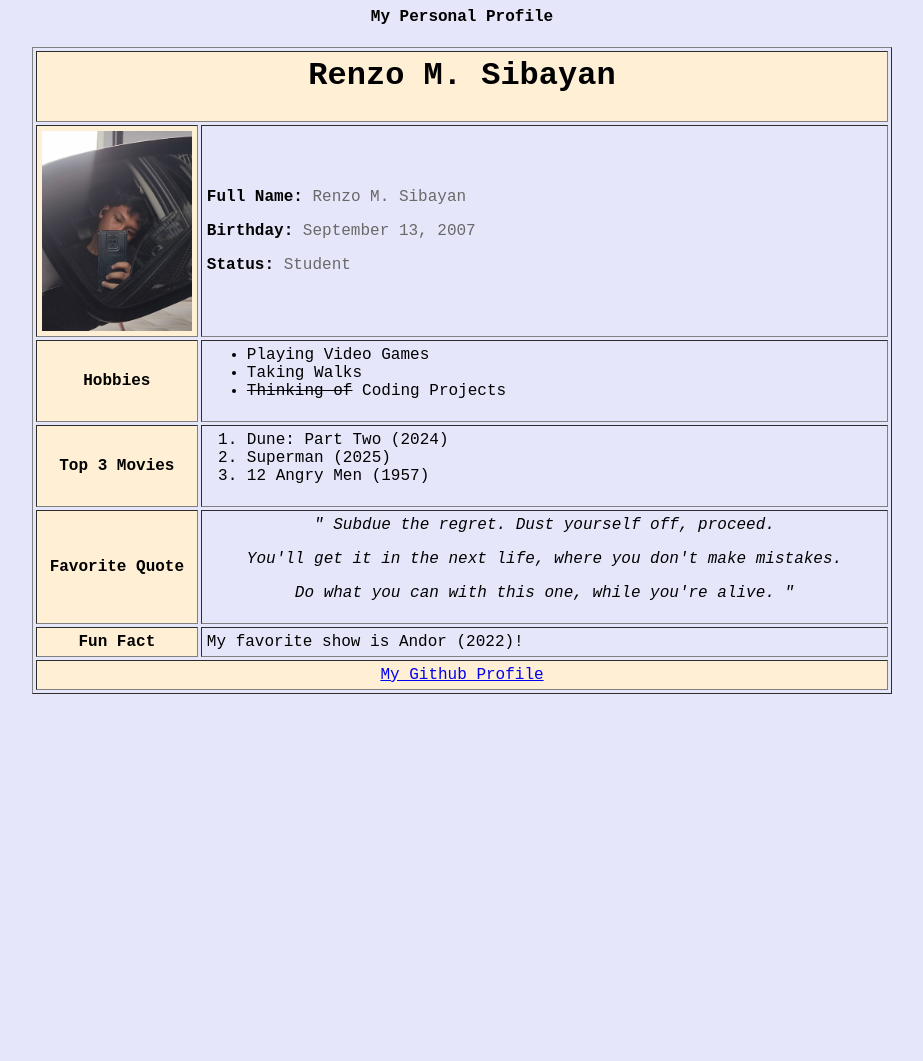
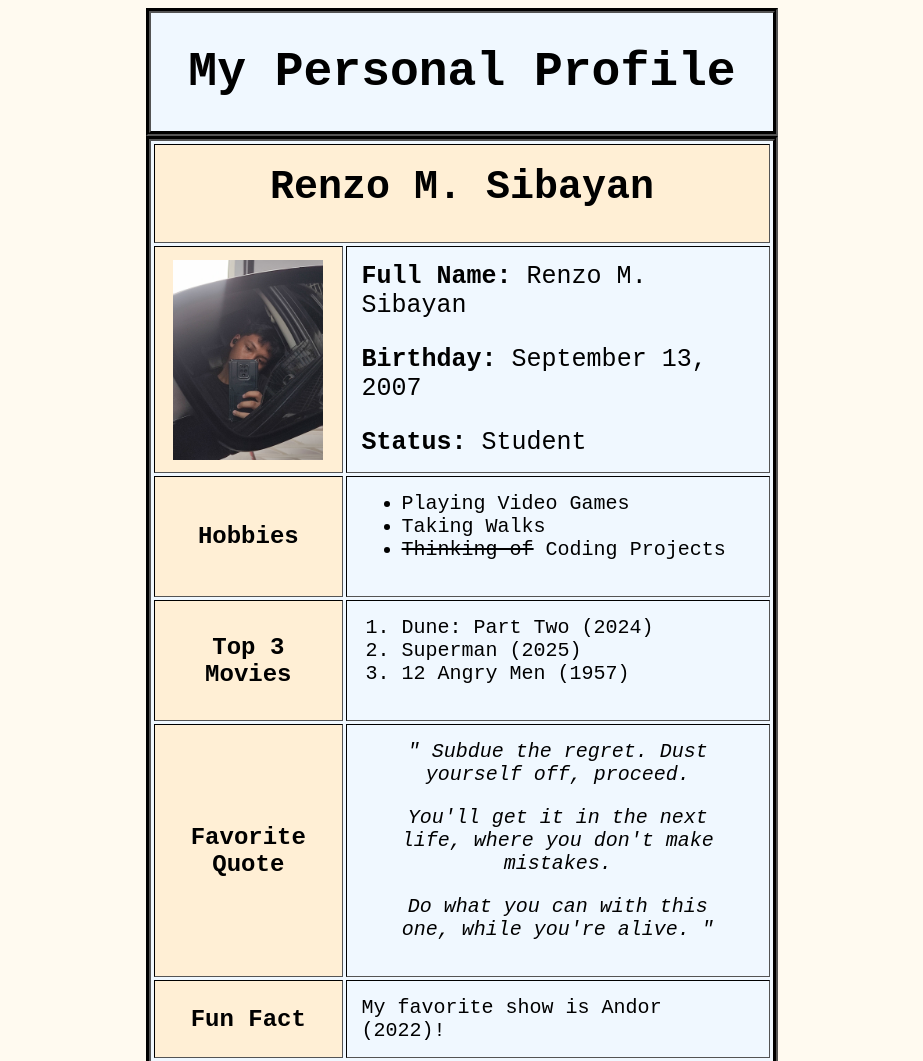
Before and after one commit to R3ms0-code/my-first-webpage, a plain HTML site: page Sibayan_me-1.html in a window 1280 px wide. Shown: the top 1061 px of the page, without its empty margins (178-1101 px from the left). Before the commit the page ends 800 px from the top, so only its background shows below. Drawn offline with Linux system fonts and the light colour scheme.

Commit message:
Integrated CSS, removed changelogs

```diff
--- a/Sibayan_me-1.html
+++ b/Sibayan_me-1.html
@@ -1,16 +1,17 @@
-<h4 align="center">My Personal Profile</h4>
+<header> <h1 align="center">My Personal Profile</h1> </header>
 
 <html lang="en">
     <body>
-        <link href="styles.css" type="text/css" rel="stylesheet">
-        <table border="1" cellspacing = "3" cellpadding ="5" align="center">
-            <tr style=" background-color: papayawhip;">
-                <td colspan="4" style="text-align: center" > <h1>Renzo M. Sibayan</h1></td>
+        <link href="styles_me2.css" type="text/css" rel="stylesheet">
+        <main>
+            <table border="1" cellspacing = "3" cellpadding ="5">
+            <tr style = "background-color: papayawhip;">
+                <td colspan="4" style="text-align: center" id="name"> <h1>Renzo M. Sibayan</h1></td>
             </tr>
 
             <tr>
-                <td style="text-align: center; background-color: papayawhip;"> <img src = "images/Picture1.jpg" height="200" > </img> </td>
-                <td>
+                <td class = "category"> <img src = "images/Picture1.jpg" height="200" > </img> </td>
+                <td class = "content" id = "bioProfile">
                     <p> <b> Full Name: </b> Renzo M. Sibayan </p>
                     <p> <b> Birthday: </b> September 13, 2007 </p>
                     <p> <b> Status: </b> Student </p>
@@ -18,9 +19,9 @@
             </tr>
 
             <tr>
-                <td style="background-color :PapayaWhip; text-align: center;"> <b>Hobbies</b> </td>
-                <td>
-                    <ul>
+                <td class = "category"> <b>Hobbies</b> </td>
+                <td class = "content">
+                    <ul id="hobby">
                         <li> Playing Video Games </li>
                         <li> Taking Walks </li>
                         <li> <del>Thinking of</del> Coding Projects </li>
@@ -29,9 +30,9 @@
             </tr>
 
             <tr>
-                <td style="background-color :PapayaWhip; text-align: center;"> <b>Top 3 Movies</b> </td>
-                <td>
-                    <ol>
+                <td class = "category"> <b>Top 3 Movies</b> </td>
+                <td class = "content">
+                    <ol id="Movies">
                         <li> Dune: Part Two (2024) </li>
                         <li> Superman (2025) </li>
                         <li> 12 Angry Men (1957) </li>
@@ -40,22 +41,22 @@
             </tr>
 
             <tr style="text-align: center;">
-                <td style="background-color :PapayaWhip"> <b>Favorite Quote</b> </td>
-                <td> <i> <blockquote> " Subdue the regret. Dust yourself off, proceed. </blockquote>
+                <td class = "category"> <b>Favorite Quote</b> </td>
+                <td class = "content"> <i> <blockquote> " Subdue the regret. Dust yourself off, proceed. </blockquote>
                      <blockquote>  You'll get it in the next life, where you don't make mistakes.</blockquote>
                      <blockquote> Do what you can with this one, while you're alive. " </blockquote> </i>
                 </td>
             </tr>
 
             <tr>
-                <td style="background-color : papayawhip; text-align: center;"> <b> Fun Fact </b> </td>
-                <td> My favorite show is Andor (2022)! </td>
+                <td class = "category"> <b> Fun Fact </b> </td>
+                <td class = "content"> My favorite show is Andor (2022)! </td>
             </tr>
 
-            <tr style="background-color : papayawhip; text-align: center;">
-                <td colspan="2"> <a href ="https://github.com/R3ms0-code">My Github Profile </a> </td>
+            <tr>
+                <td colspan="2" class = "category" > <a href ="https://github.com/R3ms0-code">My Github Profile </a> </td>
             </tr>
-
-        </table>
+            </table>
+        </main>
     </body>
 </html>
--- a/styles.css
+++ /dev/null
@@ -1,3 +0,0 @@
-body {font-family: 'Courier New', Courier, monospace; background-color: lavender;}
-p {color: dimgrey;}
-b {color:black}
--- /dev/null
+++ b/styles_me2.css
@@ -0,0 +1,60 @@
+* {box-sizing: border-box;}
+
+header {
+    font-size: x-large;
+    border: 5px;
+    border-style: groove;
+    border-color: black;
+    width: 50%;
+    margin-left: 25% ;
+    margin-right: 20%;
+    background-color: aliceblue;
+}
+
+body {
+    font-family: 'Courier New', Courier, monospace, sans-serif;
+    background-color: floralwhite;
+}
+
+table{
+    background-color: aliceblue;
+    margin: auto;
+    border: 5px;
+    padding: 0;
+    border-style: groove;
+    border-color: black;
+    width: 50%;
+}
+
+#name{
+    font-size: 20px;
+    padding-top: 20px;
+
+}
+
+#bioProfile {
+    font-size: 25px;
+}
+td.category {
+    background-color: papayawhip;
+    padding: 10px;
+    text-align: center;
+    font-size: x-large;
+}
+
+td.content {
+    font-family: monospace, sans-serif;
+    padding: 15px;
+    margin: 20px;
+    font-size: 20px;
+}
+
+blockquote {text-align: center;}
+
+a:hover {
+    text-decoration: solid;
+}
+
+a:visited {
+    color:blueviolet;
+}
```
Also changed, not shown: ChangeLogs.txt (deleted).
